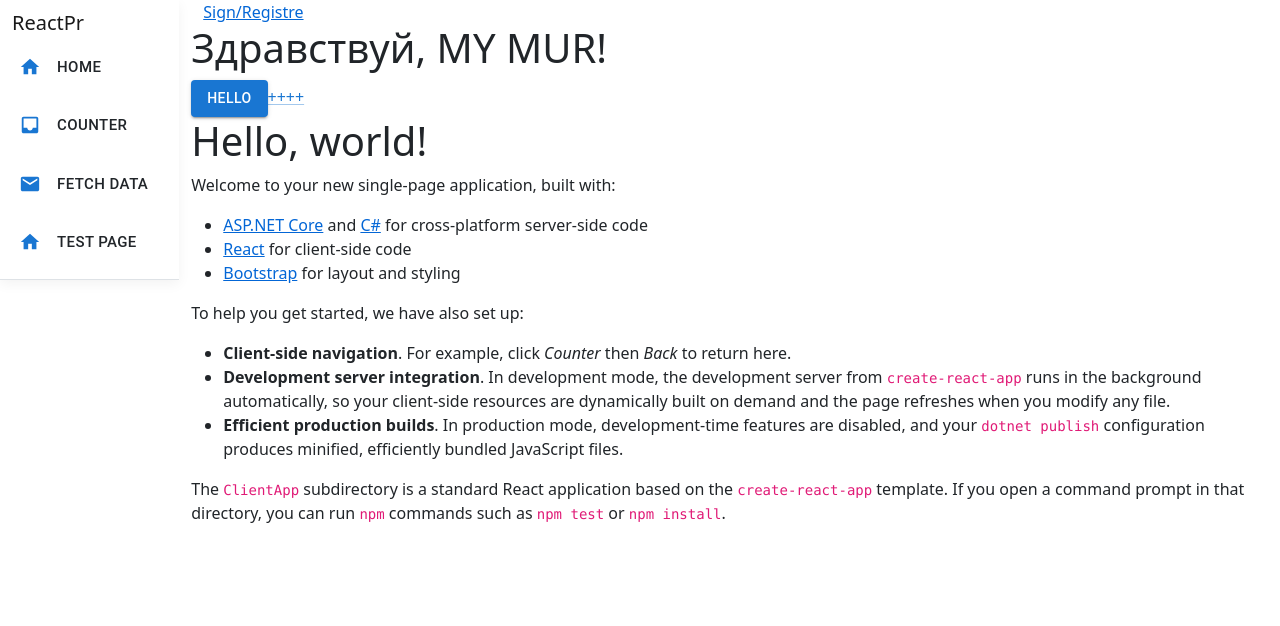
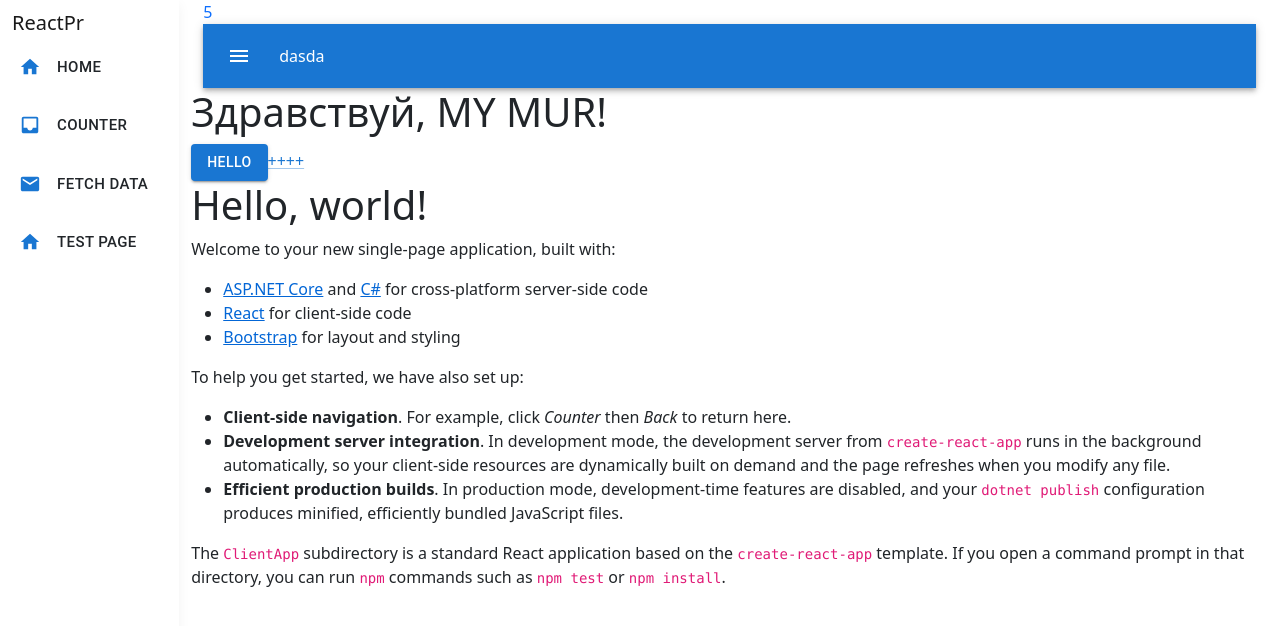
Before and after one commit to RaF75region/ReactPr, a React (Create React App) app in the folder ClientApp/: page / in a window 1280 px wide. Shown: the top 626 px of the page. Built offline with nearby package versions, Linux system fonts and the light colour scheme.

Commit message:
add menu height

```diff
--- a/ClientApp/src/components/Layout.js
+++ b/ClientApp/src/components/Layout.js
@@ -1,6 +1,8 @@
+import { Toolbar } from '@mui/material';
 import React, { Component } from 'react';
 import { Container } from 'reactstrap';
 import { NavMenu } from './NavMenu';
+import Tbar from './Tollbar';
 
 export class Layout extends Component {
   static displayName = Layout.name;
@@ -11,7 +13,7 @@ export class Layout extends Component {
         <NavMenu />
         <main>
           <div className='top-row px-4'>
-              <a href="logon">Sign/Registre</a>
+              <Tbar />
           </div>
 
           <Container fluid={true}>
--- a/ClientApp/src/components/NavMenu.css
+++ b/ClientApp/src/components/NavMenu.css
@@ -11,6 +11,11 @@ html {
 .page{
   position: relative;
   display: flex;
+}
+
+.navbar{
+  height: 100vh !important;
+  display: block;
 }
 
 main{
--- a/ClientApp/src/components/NavMenu.js
+++ b/ClientApp/src/components/NavMenu.js
@@ -32,16 +32,18 @@ export class NavMenu extends Component {
   render () {
     return (
       <header>
-        <Navbar className="navbar-expand-sm navbar-toggleable-sm ng-white border-bottom box-shadow mb-3" light>
+        <Navbar className="navbar-expand-sm navbar-toggleable-sm ng-white border-bottom box-shadow mb-3 navbar" light>
           <Container className='NavFlexContainer'>
             <NavbarBrand tag={Link} to="/">ReactPr</NavbarBrand>
             <NavbarToggler onClick={this.toggleNavbar} className="mr-2" />
             <Collapse className="d-sm-inline-flex flex-sm-row-reverse" isOpen={!this.state.collapsed} navbar>
               <ul className="navbar-nav d-flex flex-column">
                 <NavItem>
+                  <div>
                     <Button startIcon={<HomeIcon fontSize='large'/>} size="large">
                       <NavLink tag={Link} className="text-dark" to="/">Home</NavLink>
                     </Button>
+                    </div>
                 </NavItem>
                 <NavItem>
                   <Button startIcon={<InboxIcon fontSize='large'/>} size="large">
--- /dev/null
+++ b/ClientApp/src/components/Tollbar.tsx
@@ -0,0 +1,43 @@
+//import * as React from 'react';
+//import { styled, alpha } from '@mui/material/styles';
+import AppBar from '@mui/material/AppBar';
+import Box from '@mui/material/Box';
+import Toolbar from '@mui/material/Toolbar';
+import IconButton from '@mui/material/IconButton';
+//import Typography from '@mui/material/Typography';
+//import InputBase from '@mui/material/InputBase';
+import MenuIcon from '@mui/icons-material/Menu';
+//import SearchIcon from '@mui/icons-material/Search';
+
+
+function doCalcelation(
+    a:number,
+    b:number,
+){
+    return (
+        <div>
+            <div className='text-primary'> {a+b}</div>
+        </div>
+    )
+}
+
+export default function SearchToolBar(){
+    return(
+        <Box sx={{flexGrow: 1}}>
+            {doCalcelation(2,3)}
+            <AppBar position='static'>
+                <Toolbar>
+                    <IconButton
+                        size="large"
+                        edge="start"
+                        color="inherit"
+                        aria-label="open drawer"
+                        sx={{ mr: 2 }}>
+                        <MenuIcon />
+                    </IconButton>
+                    dasda
+                </Toolbar>
+                </AppBar>
+              </Box>
+    );
+};
--- a/ClientApp/tsconfig.json
+++ b/ClientApp/tsconfig.json
@@ -17,6 +17,7 @@
     "moduleResolution": "node",
     "resolveJsonModule": true,
     "isolatedModules": true,
+    "sourceMap": true,
     "noEmit": true,
     "jsx": "react-jsx"
   },
```
